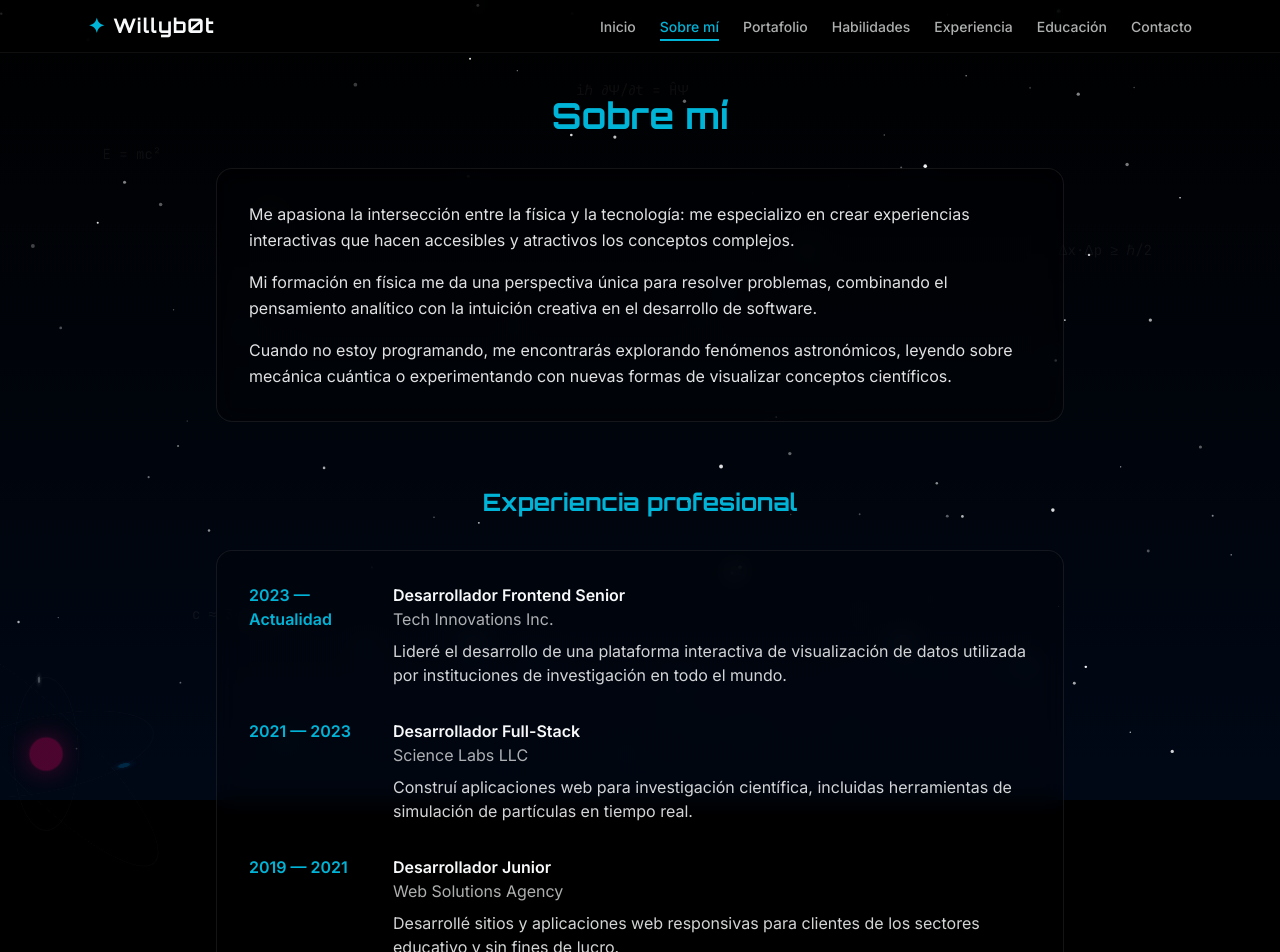
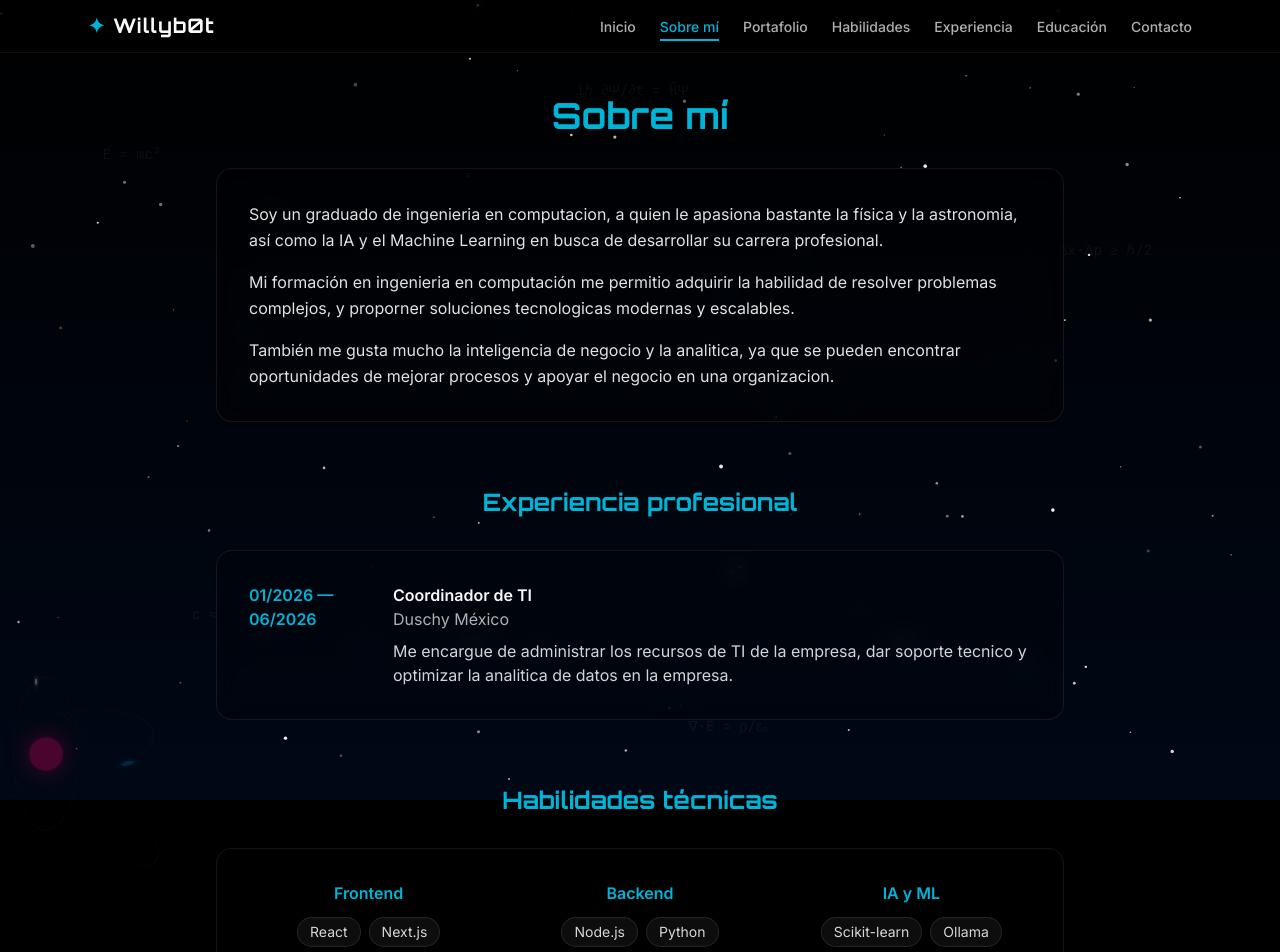
Before and after one commit to Willyb0t/portafolio, a Next.js app: page /about in a window 1280 px wide. Shown: the top 952 px of the page. Built offline with nearby package versions, Linux system fonts and the light colour scheme.

Commit message:
fixed personal data

```diff
--- a/src/components/home/StatsSection.tsx
+++ b/src/components/home/StatsSection.tsx
@@ -4,7 +4,7 @@ import { stats } from '@/data/content';
 export default function StatsSection() {
   return (
     <section aria-label="Estadísticas" className="mt-16 w-full max-w-4xl">
-      <div className="grid grid-cols-2 gap-6 md:grid-cols-4">
+      <div className="grid grid-cols-2 gap-6 md:grid-cols-3">
         {stats.map((stat, index) => (
           <Reveal key={stat.label} delay={index * 0.1} className="text-center">
             <p className="font-display text-xl font-bold text-electric-blue md:text-2xl">{stat.value}</p>
--- a/src/components/layout/Footer.tsx
+++ b/src/components/layout/Footer.tsx
@@ -3,7 +3,7 @@ export default function Footer() {
     <footer className="relative z-10 mt-20 border-t border-white/[0.06] py-8">
       <div className="mx-auto max-w-6xl px-6 text-center">
         <p className="text-sm text-stellar-white/60">
-          © {new Date().getFullYear()} Willyb0t — Hecho con física y código.
+          © {new Date().getFullYear()} Willyb0t
         </p>
       </div>
     </footer>
--- a/src/data/content.ts
+++ b/src/data/content.ts
@@ -2,34 +2,33 @@
 
 export const hero = {
   name: 'Willyb0t',
-  tagline: 'Entusiasta de la física y desarrollador full-stack',
-  subtitle: 'Construyendo experiencias interactivas entre la ciencia y el código.',
+  tagline: 'Entusiasta de la IA, ML, Fisica y Astronomia, ademas desarrollador Full Stack enfocado en el backend',
+  subtitle: 'Construyendo soluciones basadas en IA y ML.',
   primaryCta: { label: 'Sobre mí', href: '/about' },
   secondaryCta: { label: 'Ver proyectos', href: '/portfolio' },
 };
 
 export const stats = [
   { value: '5+', label: 'Proyectos' },
-  { value: '3', label: 'Años de experiencia' },
+  { value: '0.5', label: 'Años de experiencia' },
   { value: '10+', label: 'Tecnologías' },
-  { value: '2', label: 'Publicaciones' },
 ];
 
 export const features = [
   {
     title: 'Observatorio interactivo',
     description:
-      'La experiencia responde a tu cursor: ondas en el campo de estrellas y cuerpos celestes en órbita que demuestran creatividad y profundidad técnica.',
+      'La experiencia responde a tu cursor: ondas en el campo de estrellas y cuerpos celestes en órbita .',
   },
   {
     title: 'Rendimiento optimizado',
     description:
       'Los efectos visuales se adaptan a las capacidades del dispositivo, garantizando interacciones fluidas sin sacrificar rendimiento ni accesibilidad.',
   },
-  {
+ {
     title: 'Precisión científica',
     description:
-      'Cada animación e interacción se basa en principios físicos reales, desde trayectorias orbitales hasta dinámicas de partículas.',
+      'Cada animación e interacción se basa en principios físicos reales, tal como trayectorias orbitales.',
   },
 ];
 
@@ -38,9 +37,9 @@ export const features = [
 export const bio = {
   title: 'Sobre mí',
   paragraphs: [
-    'Me apasiona la intersección entre la física y la tecnología: me especializo en crear experiencias interactivas que hacen accesibles y atractivos los conceptos complejos.',
-    'Mi formación en física me da una perspectiva única para resolver problemas, combinando el pensamiento analítico con la intuición creativa en el desarrollo de software.',
-    'Cuando no estoy programando, me encontrarás explorando fenómenos astronómicos, leyendo sobre mecánica cuántica o experimentando con nuevas formas de visualizar conceptos científicos.',
+    'Soy un graduado de ingenieria en computacion, a quien le apasiona bastante la física y la astronomia, así como la IA y el Machine Learning en busca de desarrollar su carrera profesional.',
+    'Mi formación en ingenieria en computación me permitio adquirir la habilidad de resolver problemas complejos, y proporner soluciones tecnologicas modernas y escalables.',
+    'También me gusta mucho la inteligencia de negocio y la analitica, ya que se pueden encontrar oportunidades de mejorar procesos y apoyar el negocio en una organizacion.',
   ],
 };
 
@@ -62,33 +61,18 @@ export interface ExperienceEntry {
 
 export const experienceEntries: ExperienceEntry[] = [
   {
-    period: '2023 — Actualidad',
-    role: 'Desarrollador Frontend Senior',
-    company: 'Tech Innovations Inc.',
+    period: '01/2026 — 06/2026',
+    role: 'Coordinador de TI',
+    company: 'Duschy México',
     summary:
-      'Lideré el desarrollo de una plataforma interactiva de visualización de datos utilizada por instituciones de investigación en todo el mundo.',
+      'Me encargue de administrar los recursos de TI de la empresa, dar soporte tecnico y optimizar la analitica de datos en la empresa.',
     achievements: [
-      'Reduje los tiempos de carga un 65 % mediante división de código y carga diferida.',
-      'Implementé funciones de colaboración en tiempo real con WebSockets.',
-      'Mentoricé a 3 desarrolladores junior en buenas prácticas de React y TypeScript.',
+      'Me encargue de administrar la infraestructura de Microsoft 365 con la que cuenta la empresa.',
+      'Proporcione soporte técnico a los usuarios y al hardware de la empresa.',
+      'Propuse optimización en los costos de algunos serivicos de TI en los que esto era viable.',
+      'Propuse, diseñe e implemente la optimización del analisis de datos en la empresa a traves de un Data Pipeline junto con Power BI, logrando que todo el proceso de analisis de datos de ventas se realizara un 50% más rápido.'
     ],
-  },
-  {
-    period: '2021 — 2023',
-    role: 'Desarrollador Full-Stack',
-    company: 'Science Labs LLC',
-    summary:
-      'Construí aplicaciones web para investigación científica, incluidas herramientas de simulación de partículas en tiempo real.',
-    technologies: ['React', 'Node.js', 'PostgreSQL', 'Docker', 'AWS'],
-  },
-  {
-    period: '2019 — 2021',
-    role: 'Desarrollador Junior',
-    company: 'Web Solutions Agency',
-    summary:
-      'Desarrollé sitios y aplicaciones web responsivas para clientes de los sectores educativo y sin fines de lucro.',
-    technologies: ['HTML5', 'CSS3', 'JavaScript', 'PHP', 'WordPress'],
-  },
+  }
 ];
 
 export const experiencePageContent = {
@@ -109,27 +93,19 @@ export interface EducationEntry {
 
 export const educationEntries: EducationEntry[] = [
   {
-    period: '2015 — 2019',
-    degree: 'Licenciatura en Física',
-    institution: 'Universidad de Ciencia y Tecnología',
+    period: '2021 — 2026',
+    degree: 'Licenciatura en Ingenieria en Computación',
+    institution: 'Universidad Autonoma del Estado de México',
     coursework:
-      'Mecánica clásica, electromagnetismo, mecánica cuántica, termodinámica, física matemática, programación para científicos.',
-    thesis: '«Aplicaciones de la computación cuántica en sistemas criptográficos»',
-  },
-  {
-    period: '2019 — 2021',
-    degree: 'Maestría en Ciencias de la Computación',
-    institution: 'Universidad de Ciencia y Tecnología',
-    coursework:
-      'Algoritmos avanzados, aprendizaje automático, gráficos por computadora, interacción persona-computadora, ingeniería de software.',
-    thesis: '«Técnicas interactivas de visualización para datos científicos complejos»',
+      'Ciencia de datos, Ingenieria de Software, Inteligencia Artificial, Tecnologias Computacionales y Computing in Industry',
+    thesis: 'Modelo de dispersion de contaminantes en la ZMVT mediante aprendizaje automatico y su impacto en areas habitacionales',
   },
 ];
 
 export const educationPageContent = {
   title: 'Educación',
   courseworkLabel: 'Cursos relevantes:',
-  thesisLabel: 'Tesis:',
+  thesisLabel: 'Tesis (en curso):',
 };
 
 // ─── Habilidades ────────────────────────────────────────────────────────────
@@ -137,15 +113,15 @@ export const educationPageContent = {
 export const skillCategories = [
   {
     title: 'Frontend',
-    skills: ['React', 'Next.js', 'TypeScript', 'Tailwind CSS', 'Framer Motion', 'CSS3', 'HTML5', 'JavaScript ES6+'],
+    skills: ['React', 'Next.js', 'TypeScript', 'Tailwind CSS', 'CSS3', 'HTML5', 'JavaScript ES6+'],
   },
   {
     title: 'Backend',
-    skills: ['Node.js', 'Python', 'APIs REST', 'GraphQL', 'PostgreSQL', 'MongoDB', 'Docker', 'AWS'],
+    skills: ['Node.js', 'Python', 'APIs REST', 'SpringBoot', 'PostgreSQL', 'Docker', 'AWS', 'Java', 'Oracle Database'],
   },
   {
-    title: 'Física y Matemáticas',
-    skills: ['Mecánica clásica', 'Electromagnetismo', 'Mecánica cuántica', 'Termodinámica', 'Cálculo', 'Álgebra lineal', 'Ecuaciones diferenciales'],
+    title: 'IA y ML',
+    skills: ['Scikit-learn', 'Ollama', 'PyTorch','Probabilidad y Estadistica', 'Aprendizaje Automatico'],
   },
 ];
 
--- a/src/data/projects.ts
+++ b/src/data/projects.ts
@@ -14,45 +14,45 @@ export const projects: Project[] = [
     id: 'voc-from-social-media',
     title: 'VOC Analysis from Social Media',
     description:
-      'Sistema de procesamiento de lenguaje natural que analiza datos de emisiones de compuestos orgánicos volátiles (VOC) extraídos de publicaciones en redes sociales para identificar tendencias ambientales y fuentes de contaminación en tiempo real.',
+      'Aplicación potenciada con IA que realiza VOC (voice of costumer) a partir reseñas de YouTube de cualquier producto o servicio, originalmente creador para el InnLab del TREC de GM',
     image: '/images/voc-social-media.jpg',
-    technologies: ['Python', 'NLTK', 'Pandas', 'Scikit-learn', 'React', 'Chart.js', 'API Integration'],
+    technologies: ['Python', 'LLM', 'NextJs', 'Ollama', 'React', 'Flask', 'API Integration'],
     githubUrl: 'https://github.com/Willyb0t/voc_from_social_media',
-    liveUrl: 'https://voc-social-media.willyb0t.dev',
-    featured: true,
+    //liveUrl: 'https://voc-social-media.willyb0t.dev',
+    featured: false,
   },
   {
     id: 'qkd-simulation',
     title: 'Quantum Key Distribution Simulation',
     description:
-      'Simulación interactiva de mecánica cuántica que demuestra los principios de los protocolos de distribución cuántica de claves (QKD), incluidos BB84 y E91, con visualizaciones de estados cuánticos, entrelazamiento y generación segura de claves.',
+      'Simulación de mecánica cuántica que demuestra los principios de los protocolos de distribución cuántica de claves (QKD), incluidos BB84 y E91, con analisis de metricas de estados cuánticos, entrelazamiento y generación segura de claves.',
     image: '/images/qkd-simulation.jpg',
-    technologies: ['React', 'Three.js', 'TypeScript', 'CSS3', 'WebGL', 'Quantum Computing Concepts'],
+    technologies: ['Python', 'Quantum Computing Concepts'],
     githubUrl: 'https://github.com/Willyb0t/qkd_simulation',
-    liveUrl: 'https://qkd-simulation.willyb0t.dev',
-    featured: true,
+    //liveUrl: 'https://qkd-simulation.willyb0t.dev',
+    featured: false,
   },
   {
     id: 'telegraph-trough-internet',
-    title: 'Telegraph Protocol Over Internet',
+    title: 'Telegraph simulator Over Internet',
     description:
       'Implementación moderna de protocolos de comunicación telegráfica adaptados a la transmisión por internet, que combina métodos históricos de comunicación con tecnología de redes contemporánea para crear un sistema de mensajería resiliente de bajo ancho de banda.',
     image: '/images/telegraph-internet.jpg',
-    technologies: ['Node.js', 'Socket.io', 'Python', 'Serial Communication', 'TCP/IP Protocols', 'React'],
+    technologies: ['C', 'Socket.io', 'Sockets', 'Serial Communication', 'TCP/IP Protocols', 'Comunicacion remota'],
     githubUrl: 'https://github.com/Willyb0t/telegraph_trough_internet',
-    liveUrl: 'https://telegraph-internet.willyb0t.dev',
+    //liveUrl: 'https://telegraph-internet.willyb0t.dev',
     featured: false,
   },
   {
     id: 'lora-tracker',
     title: 'LoRaWAN Asset Tracking System',
     description:
-      'Sistema de rastreo de activos inalámbrico de largo alcance y bajo consumo que utiliza tecnología LoRaWAN para monitorear activos en entornos remotos o difíciles, con seguimiento de ubicación en tiempo real, geocercas y operación energéticamente eficiente.',
+      'Sistema de rastreo de activos inalámbrico de largo alcance y bajo consumo que utiliza tecnología LoRaWAN para monitorear activos en entornos remotos o difíciles, con seguimiento de ubicación en tiempo real, y operación energéticamente eficiente.',
     image: '/images/lora-tracker.jpg',
-    technologies: ['C/C++', 'Python', 'LoRaWAN', 'MQTT', 'PostgreSQL', 'React Native', 'AWS IoT'],
+    technologies: ['C/C++', 'Python', 'LoRaWAN', 'DJango', 'MQTT', 'ReactJs', 'Arduino', 'ESP32'],
     githubUrl: 'https://github.com/Willyb0t/LORA-tracker',
-    liveUrl: 'https://lora-tracker.willyb0t.dev',
-    featured: true,
+    //liveUrl: 'https://lora-tracker.willyb0t.dev',
+    featured: false,
   },
   {
     id: 'elt-sap-b1-pipeline',
@@ -60,9 +60,31 @@ export const projects: Project[] = [
     description:
       'Pipeline ELT (Extract, Load, Transform) de nivel empresarial que extrae datos de SAP Business One, los procesa con dbt y los carga en un almacén de datos PostgreSQL para su visualización en Power BI, habilitando inteligencia de negocio integral.',
     image: '/images/elt-sap-b1.jpg',
-    technologies: ['Python', 'Apache Airflow', 'dbt', 'PostgreSQL', 'Power BI', 'SAP B1 API', 'Docker', 'SQL'],
+    technologies: ['Python', 'Apache Airflow', 'dbt', 'PostgreSQL', 'Power BI', 'SAP B1', 'Docker', 'SQLServer'],
     githubUrl: 'https://github.com/Willyb0t/elt-sap-b1-pipeline',
-    liveUrl: 'https://elt-sap-b1.willyb0t.dev',
-    featured: true,
+    //liveUrl: 'https://elt-sap-b1.willyb0t.dev',
+    featured: false,
+  },
+  {
+    id: 'data-science-project',
+    title: 'Predicción de baja de alumnos en el Tec de Monterrey usando Machine Learning',
+    description:
+      'Como parte de una colaboración con el Tec de Monterrey, se usaron datos de esta institucion para entrenar algunos modelos de IA para predecir la baja de los alumnos, y obviamente comparar las metricas, proyecto en el cual fui el lider de mi equipo.',
+    image: '/images/elt-sap-b1.jpg',
+    technologies: ['Python', 'Scikit-learn','Numpy','Pandas','MatPlotLib'],
+    githubUrl: 'https://github.com/Willyb0t',
+    //liveUrl: 'https://elt-sap-b1.willyb0t.dev',
+    featured: false,
+  },
+  {
+    id: 'Simple-RFID-access-IoT-system',
+    title: 'Sistema de acceso RFID IoT usando AWS',
+    description:
+      'Desarrolle un sistema IoT simple pero funcional de acceso basado en RFID que funciona sobre AWS usando un ESP32, hardware RFID, nodejs, AWS y SUPABASE, ademas automaticamente genera metricas para su futuro analisis, y un dashboard web funcional en escritorio y dispositivos moviles.',
+    image: '/images/elt-sap-b1.jpg',
+    technologies: ['NodeJs','ESP32','AWS','SUPABASE','Nextjs','RFID'],
+    githubUrl: 'https://github.com/Willyb0t',
+    //liveUrl: 'https://elt-sap-b1.willyb0t.dev',
+    featured: false,
   },
 ];
```
